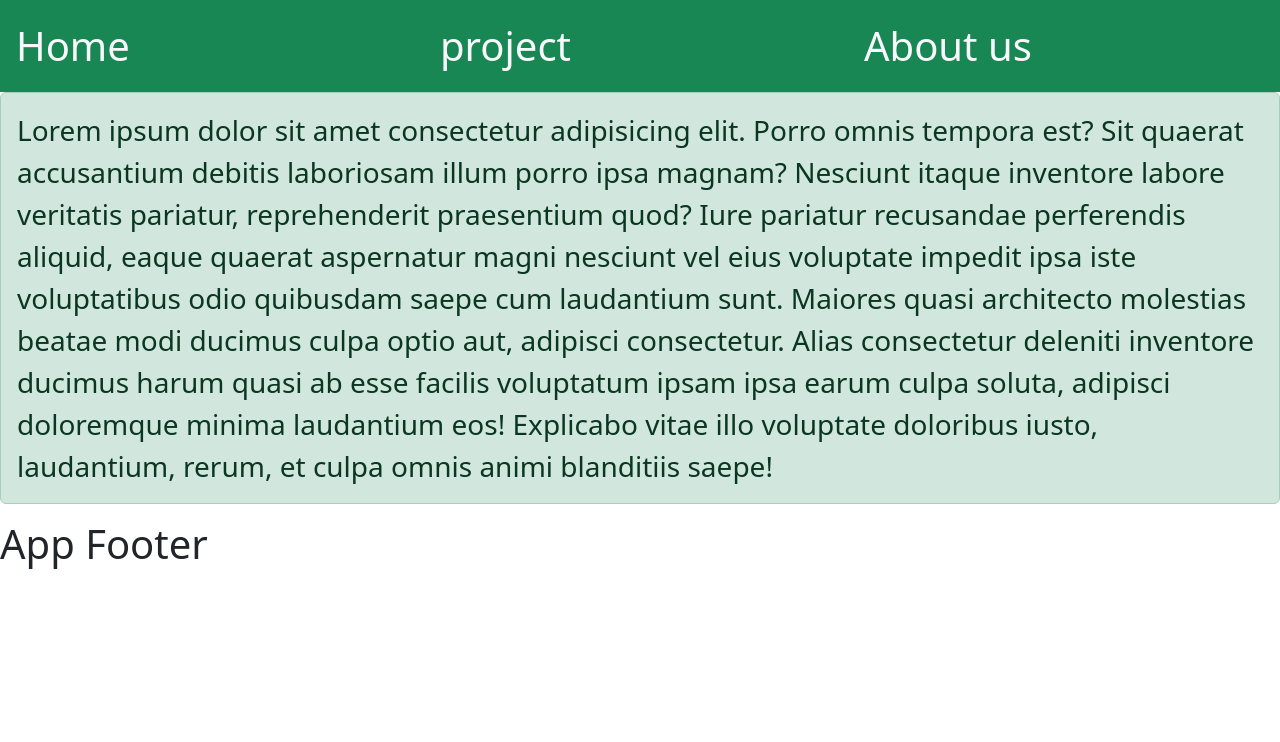
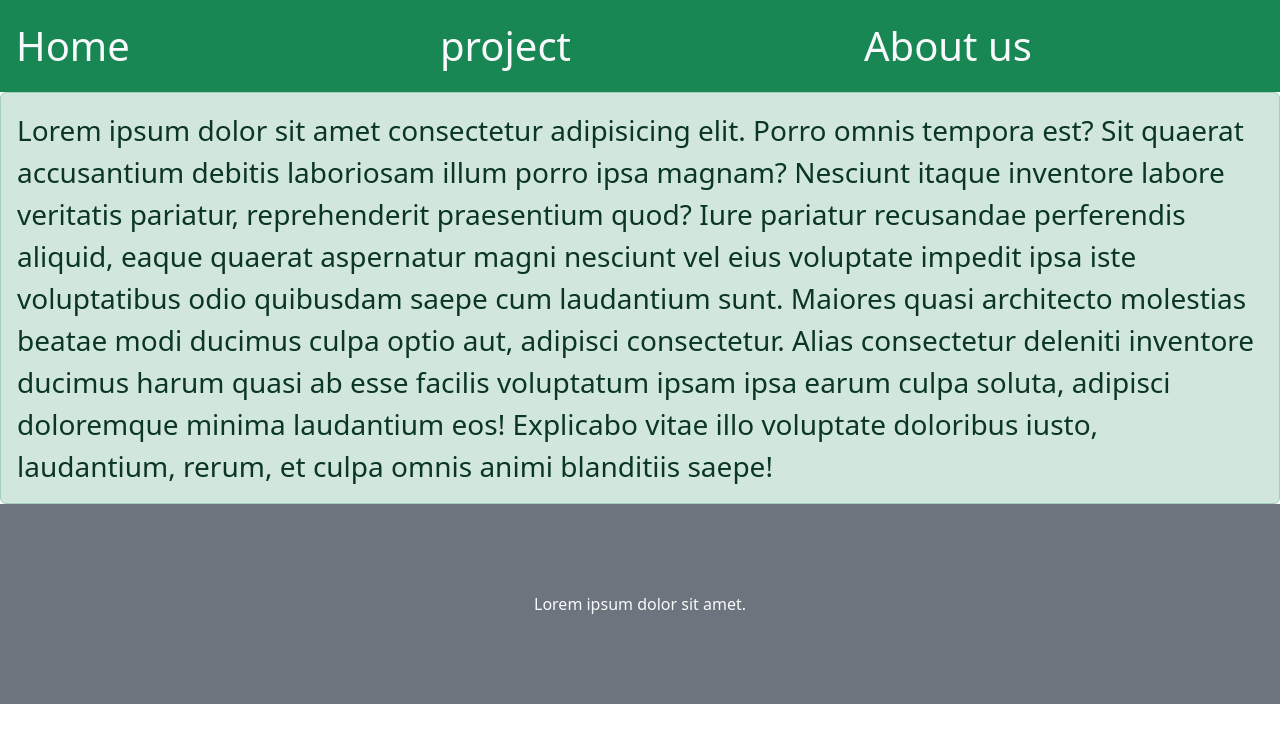
Before and after one commit to pranay2097/third-react-app, a React (Create React App) app: page / in a window 1280 px wide. Shown: the top 742 px of the page. Built offline with nearby package versions, Linux system fonts and the light colour scheme.

Commit message:
footer is done

```diff
--- a/src/App.js
+++ b/src/App.js
@@ -25,7 +25,7 @@ function AppHeader() {
 function AppBody() {
   return (
     <>
-      <div className="alert alert-success fs-3">
+      <div className="alert alert-success fs-3 mb-0">
         Lorem ipsum dolor sit amet consectetur adipisicing elit. Porro omnis tempora est? Sit quaerat accusantium debitis laboriosam illum porro ipsa magnam? Nesciunt itaque inventore labore veritatis pariatur, reprehenderit praesentium quod? Iure pariatur recusandae perferendis aliquid, eaque quaerat aspernatur magni nesciunt vel eius voluptate impedit ipsa iste voluptatibus odio quibusdam saepe cum laudantium sunt. Maiores quasi architecto molestias beatae modi ducimus culpa optio aut, adipisci consectetur. Alias consectetur deleniti inventore ducimus harum quasi ab esse facilis voluptatum ipsam ipsa earum culpa soluta, adipisci doloremque minima laudantium eos! Explicabo vitae illo voluptate doloribus iusto, laudantium, rerum, et culpa omnis animi blanditiis saepe!
       </div>
     </>
@@ -36,7 +36,10 @@ function AppBody() {
 function AppFooter() {
   return (
     <>
-      <h1>App Footer</h1>
+      <div className="bg-secondary text-light d-flex justify-content-center align-items-center"
+      style={{height:"200px"}}>
+        Lorem ipsum dolor sit amet.
+      </div>
     </>
   );
 }
```
